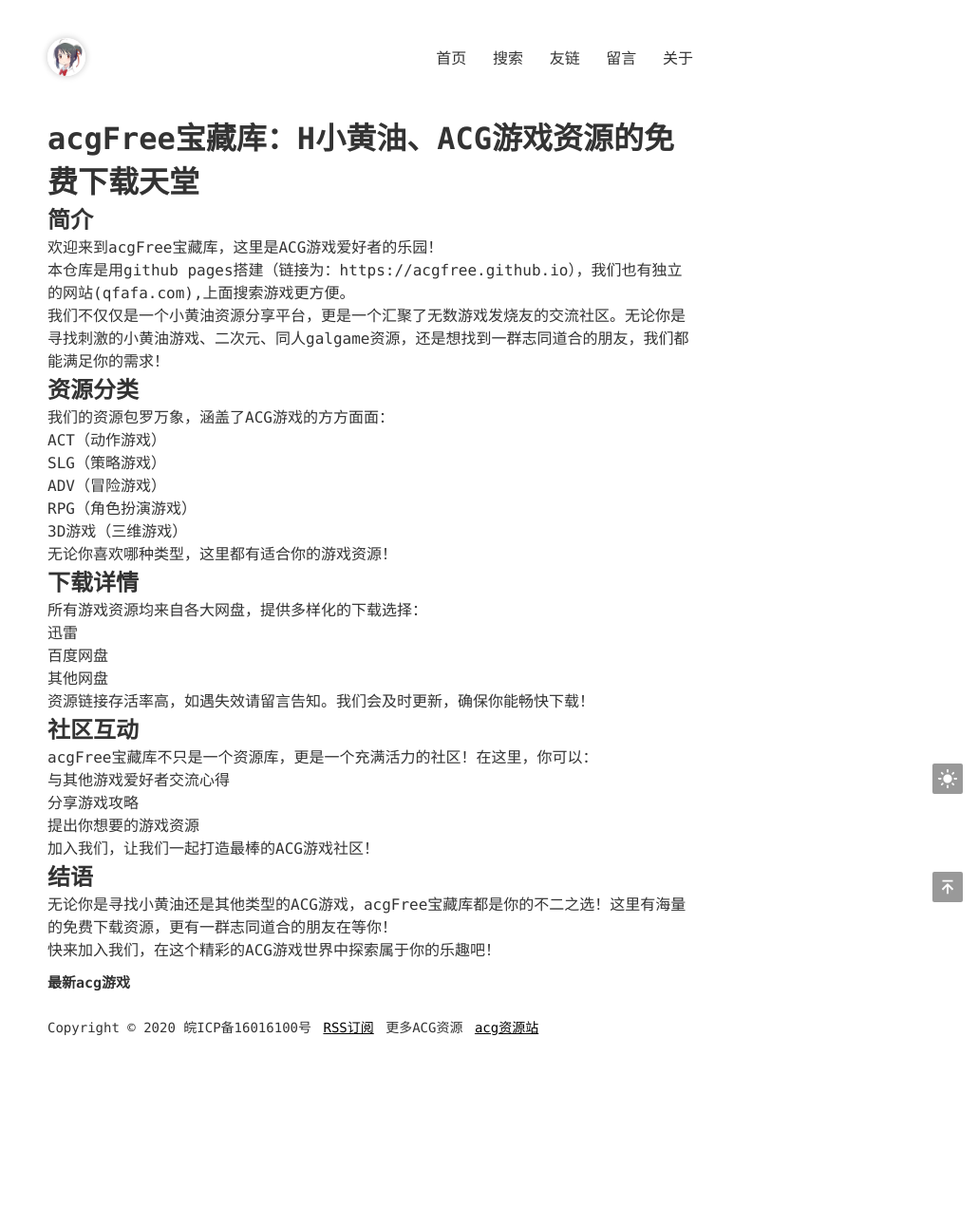
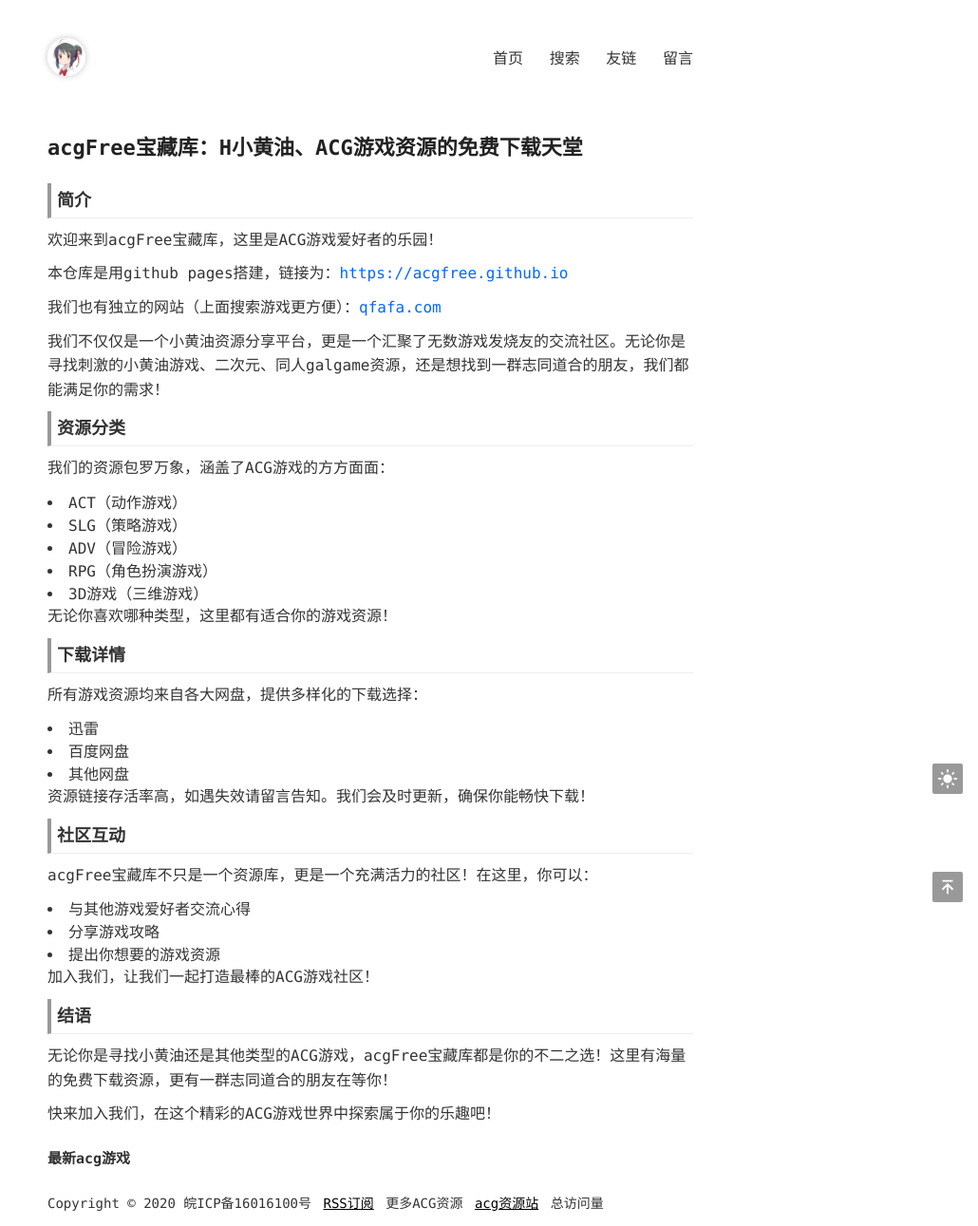
Before and after one commit to acgfree/acgfree.github.io, a Jekyll site: the page built from index.html, in a window 1280 px wide. Shown: the whole page at 95% size, without its empty margins (250-1280 px from the left). Built offline with Jekyll 4.4.1, drawn with Linux system fonts in a browser that asks for light colours; the list of posts is cut into pages by our own code; comment, search, counter and statistics services are not loaded; before the commit the page ends 1106 px from its top, so only the background shows below that.

Commit message:
修改样式

```diff
--- a/_config.yml
+++ b/_config.yml
@@ -6,7 +6,7 @@ plugins:
 
 # SEO相关信息
 title: acgFree
-description: 这是一个H小黄油游戏免费分享网站，找ACG、二次元、同人等galgame资源的童鞋，可以来这里看看。
+description: acgFree宝藏库，是ACG游戏爱好者的乐园！ 不仅是一个小黄油资源分享平台，更是一个游戏发烧友的交流社区。无论你是寻找二次元、同人galgame资源，还是寻找一群志同道合的朋友，我们都能满足你的需求！
 keywords: ACG游戏,galgame,H小黄油,二次元,同人
 author: acgFree
 footerText: 'Copyright © 2020 皖ICP备16016100号'
@@ -43,8 +43,6 @@ menu:
     url: /pages/links.html
   - title: 留言
     url: /pages/chat.html
-  - title: 关于
-    url: /pages/about.html
 
 # 点击页面文字冒出特效,不需要请设置为false
 extClickEffect: true
@@ -57,7 +55,7 @@ extAdsense: false
 extMath: false
 
 # 显示访问量统计，由不蒜子提供服务
-extCount: false
+extCount: true
 
 # 友情链接
 links:
--- a/_includes/script.html
+++ b/_includes/script.html
@@ -22,4 +22,5 @@
 
 {%- if site.extCount %}
 <script async src="//busuanzi.ibruce.info/busuanzi/2.3/busuanzi.pure.mini.js"></script>
+<script type="text/javascript" src="//api.tongjiniao.com/c?_=684928926287069184" async></script>
 {% endif %}
--- a/index.html
+++ b/index.html
@@ -10,7 +10,8 @@ excerpt: acgFree宝藏库，是ACG游戏爱好者的乐园！ 不仅是一个小
 <h1>acgFree宝藏库：H小黄油、ACG游戏资源的免费下载天堂</h1>
 <h2>简介</h2>
 <p>欢迎来到acgFree宝藏库，这里是ACG游戏爱好者的乐园！</p>
-<p>本仓库是用github pages搭建（链接为：<a href="https://acgfree.github.io">https://acgfree.github.io</a>），我们也有独立的网站(<a href="https://qfafa.com">qfafa.com</a>),上面搜索游戏更方便。</p>
+<p>本仓库是用github pages搭建，链接为：<a href="https://acgfree.github.io">https://acgfree.github.io</a></p>
+<p>我们也有独立的网站（上面搜索游戏更方便）：<a href="https://qfafa.com">qfafa.com</a></p>
 <p>我们不仅仅是一个小黄油资源分享平台，更是一个汇聚了无数游戏发烧友的交流社区。无论你是寻找刺激的小黄油游戏、二次元、同人galgame资源，还是想找到一群志同道合的朋友，我们都能满足你的需求！</p>
 <h2>资源分类</h2>
 <p>我们的资源包罗万象，涵盖了ACG游戏的方方面面：</p>
--- a/static/css/page.css
+++ b/static/css/page.css
@@ -1,3 +1,14 @@
+.page-content h1{font-size:22px;line-height:2.4; margin: 10px 0;padding: 0;color: #222;font-weight:bold;}
+.page-content  h2,.page-content  h3{font-size:16px;line-height:1.8; font-weight:bold;margin:0 0 10px 0;padding: 0}
+.page-content  h2{font-size:18px;border-bottom:1px solid #eee;line-height:2.0;border-left:4px solid #999;padding-left:6px;}
+.page-content p{margin:0 0 10px 0;line-height:1.6;}
+.page-content a{color:#0267FF;}
+.page-content a:hover{text-decoration: underline;}
+.page-content img{max-width: 100%;}
+.page-content ul li{list-style-type: disc;list-style-position: inside;}
+.page-content ol li {list-style-position: inside;}
+.page-content ol li::marker {font-weight: bold}
+.page-content ol >li{list-style-type: decimal;}
 .list-post > h2 {
   font-size: 15px;
   font-weight: bold;
```
